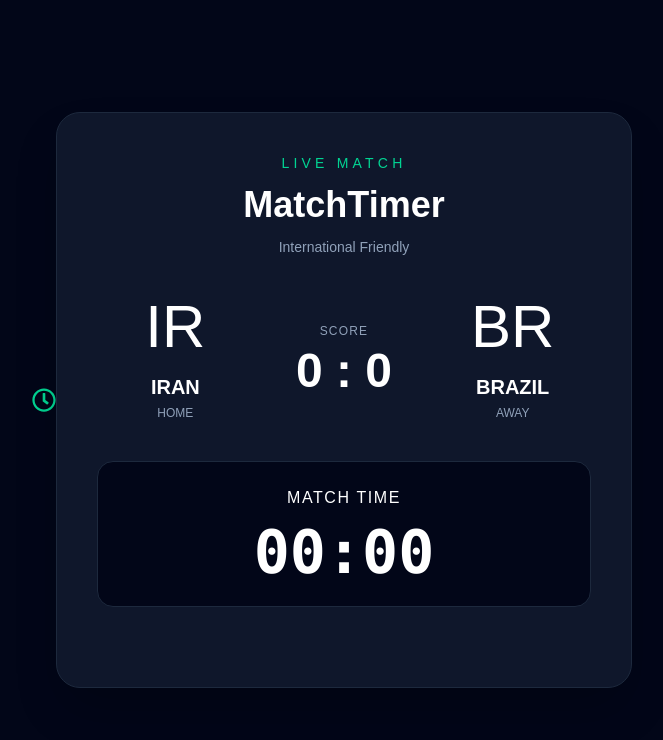
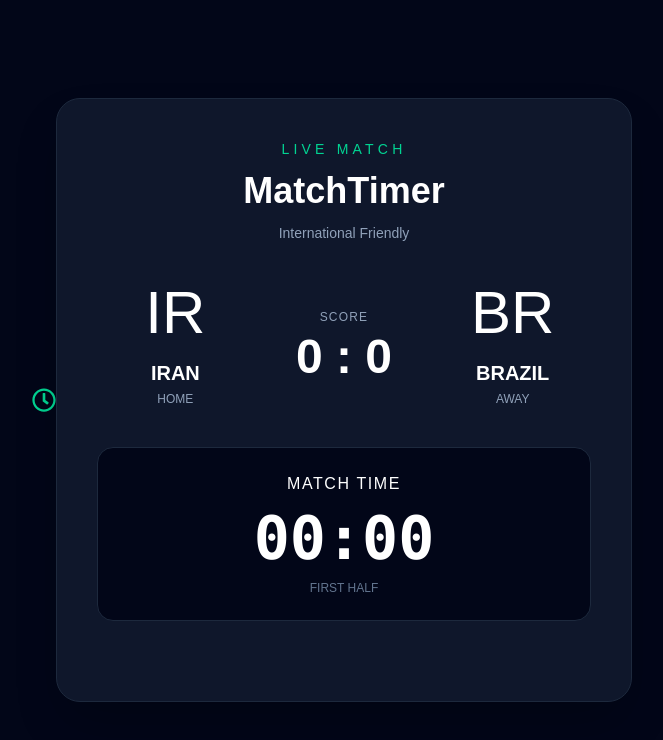
Before and after one commit to zibanoori/MatchTimer, a React (Vite) app: page / in a window 1280 px wide. Shown: the top 740 px of the page, without its empty margins (308-971 px from the left). Built offline with nearby package versions, Linux system fonts and the light colour scheme.

Commit message:
Style: add first half label

```diff
--- a/src/App.jsx
+++ b/src/App.jsx
@@ -43,6 +43,7 @@
           <p className="mt-3 font-mono text-5xl font-bold tabular-nums sm:text-6xl">
             00:00
           </p>
+          <p className="mt-3 text-xs text-slate-500">FIRST HALF</p>
         </div>
       </section>
     </main>
```
